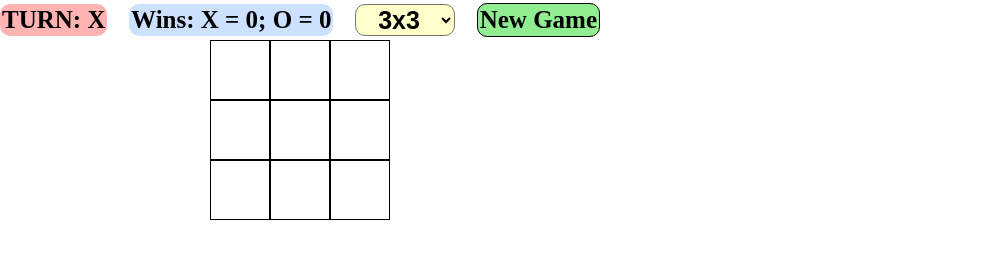
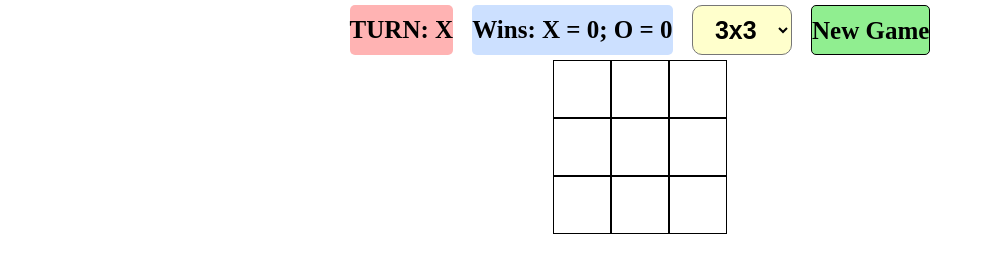
Before and after one commit to ak-eventhorizon/Game_Tic-Tac-Toe, a plain HTML site: page index.html in a window 1280 px wide. Shown: the whole page, without its empty margins (0-993 px from the left). Drawn offline with Linux system fonts and the light colour scheme.

Commit message:
interface fixes

```diff
--- a/index.html
+++ b/index.html
@@ -3,7 +3,10 @@
 
 <head>
     <meta charset="UTF-8">
+    <meta name="viewport" content="width=device-width">
+
     <title>Tic Tac Toe</title>
+
     <link rel="stylesheet" href="styles.css">
     <script src="script.js" defer></script>
 </head>
@@ -27,8 +30,7 @@
                 <option value="9">9x9</option>
                 <option value="10">10x10</option>
             </select>
-            <div class="button">New Game</div>
--->
+            <div class="button">New Game</div>-->
 
         </div>
 
--- a/styles.css
+++ b/styles.css
@@ -1,34 +1,41 @@
 * {
     margin: 0;
     padding: 0;
+    box-sizing: border-box;
+}
+
+.main {
+    width: fit-content;
+    margin: auto;
 }
 
 .interface {
     width: 600px;
-    height: 40px;
-    display:flex;
+    height: 50px;
+    line-height: 50px;
+    margin: 5px 0;
+    display: flex;
     align-items: center;
-    justify-content: space-between;
+    justify-content: space-around;
     font-size: 25px;
     font-weight: 600;
 }
 
 .turn {
-    padding: 2px;
-    border-radius: 10px;
+    border-radius: 5px;
     color: black;
     background-color: #ffb3b3;
 }
 
 .stat {
-    padding: 2px;
-    border-radius: 10px;
+    border-radius: 5px;
     color: black;
     background-color: #cce0ff;
 }
 
 .select {
     width: 100px;
+    height: 50px;
     font-size: 25px;
     font-weight: 600;
     border-radius: 10px;
@@ -38,9 +45,9 @@
 }
 
 .button {
-    padding: 2px;
+    height: 50px;
     border: 1px solid black;
-    border-radius: 10px;
+    border-radius: 5px;
     color: black;
     background-color: #90ee90;
 }
```
